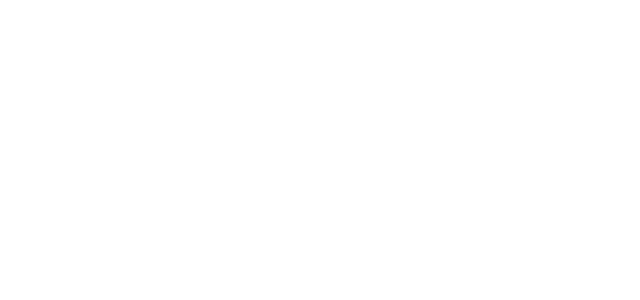
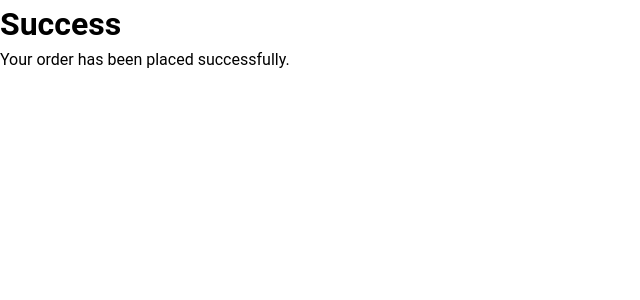
Before and after one commit to songdre123/WatchesAuction, a Vue app in the folder watch_auction_frontend/timely-watches/: page /Cancel in a window 1280 px wide. Before the commit this address had no page. Shown: the top 300 px of the page, without its empty margins (0-640 px from the left). Built offline with nearby package versions, Linux system fonts and the light colour scheme.

Commit message:
Stripe integration

```diff
--- a/watch_auction_frontend/timely-watches/package.json
+++ b/watch_auction_frontend/timely-watches/package.json
@@ -23,6 +23,7 @@
     "uuid": "^9.0.1",
     "vue": "^3.2.0",
     "vue-router": "^4.0.0",
+    "vue-stripe-checkout": "^3.5.15",
     "vuetify": "^3.0.0"
   },
   "devDependencies": {
--- a/watch_auction_frontend/timely-watches/src/router/index.js
+++ b/watch_auction_frontend/timely-watches/src/router/index.js
@@ -6,6 +6,21 @@ const routes = [
     path: "/",
     name: "Login",
     component: () => import("@/views/Login.vue"),
+  },
+  {
+    path: "/checkout",
+    name: "Checkout",
+    component: () => import("@/views/Checkout.vue"),
+  },
+  {
+    path: "/Success",
+    name: "Success",
+    component: () => import("@/views/Success.vue"), // Fixed the casing of the file name
+  },
+  {
+    path: "/Cancel",
+    name: "Cancel",
+    component: () => import("@/views/Cancel.vue"),
   },
   {
     path: "/home",
--- /dev/null
+++ b/watch_auction_frontend/timely-watches/src/views/Cancel.vue
@@ -0,0 +1,6 @@
+<template>
+    <div>
+        <h1>Success</h1>
+        <p>Your order has been placed successfully.</p>
+    </div>
+</template>
--- a/watch_auction_frontend/timely-watches/src/views/Checkout.vue
+++ b/watch_auction_frontend/timely-watches/src/views/Checkout.vue
@@ -19,15 +19,13 @@ export default {
     StripeCheckout
   },
   data() {
-    this.publishablekey = "pk_live_51OrZSVC6Ev8NcoAARa1n6fdYKRWNZMJJ0n9L9aIsArHZncbtPdKc0K2qYv306dERk0iA8lx7TIA6pTWxHMN0UMSB00sptNLtJ4"
+    this.publishablekey = "pk_test_51OrZSVC6Ev8NcoAAzjwUrkkQfpqoFasUwajb3GqNR7yGKt8EtSvS9Jjk4FFdaB4bUtvXVtQ0i9IsulHeU3HZUFEY00PTdyttJE"
     return {
         loading: false,
-        publishablekey: null,
         lineItems: [
             {
-            name: 'Watch Deposit',
+            price: 'price_1OsMzwC6Ev8NcoAAflI50SEB',
             quantity: 1,
-            amount: 1
             }
         ],
         successUrl: 'http://localhost:8080/success',
@@ -36,6 +34,9 @@ export default {
     }
     },
     methods: {
+        checkout(){
+            this.$refs.CheckoutRef.redirectToCheckout()
+        }
 
     }
     }
--- /dev/null
+++ b/watch_auction_frontend/timely-watches/src/views/Success.vue
@@ -0,0 +1,6 @@
+<template>
+    <div>
+        <h1>Success</h1>
+        <p>Your order has been placed successfully.</p>
+    </div>
+</template>
```
Also changed, not shown: 1 other file (tests, documents, lock files or other folders).
